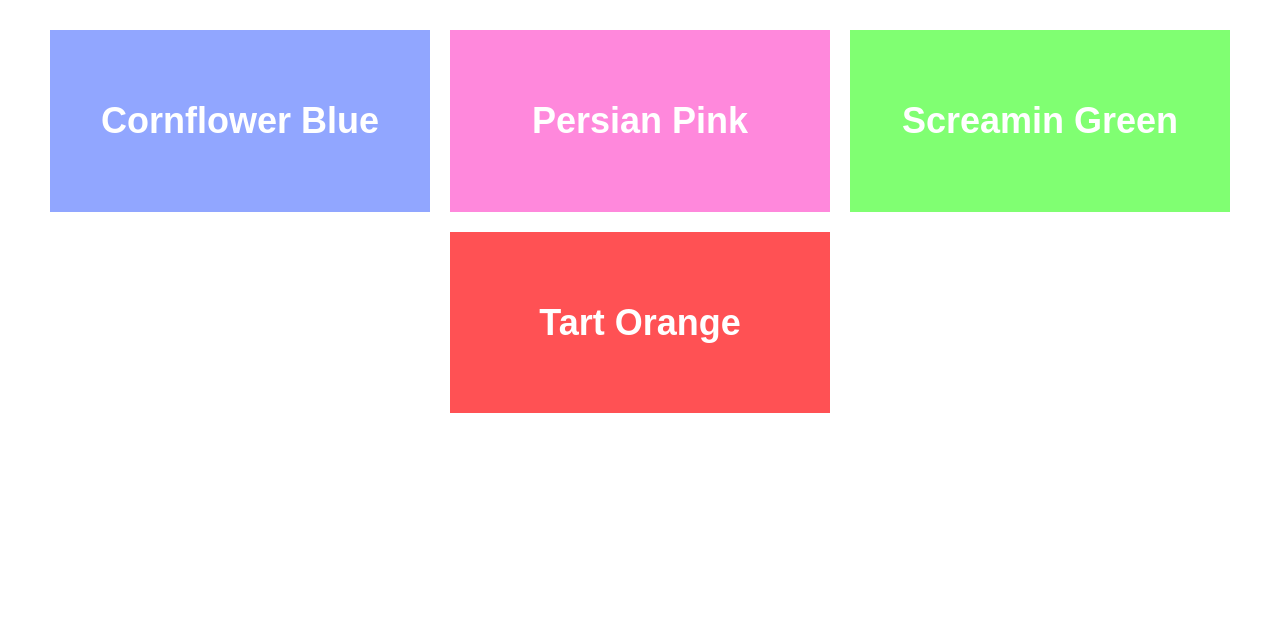
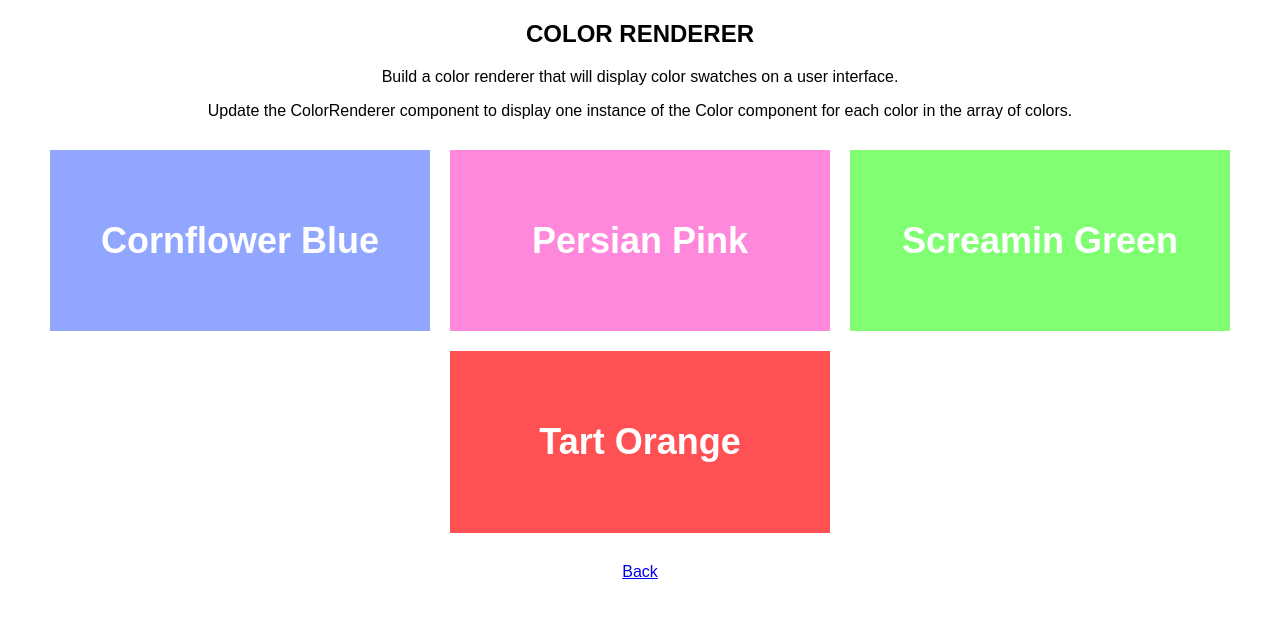
Before and after one commit to marinaaglic/react-exercises, a React (Vite) app: page /color-renderer in a window 1280 px wide. Shown: the top 618 px of the page. Built offline with nearby package versions, Linux system fonts and the light colour scheme.

Commit message:
added task text and back button

```diff
--- a/src/pages/ColorRenderer.tsx
+++ b/src/pages/ColorRenderer.tsx
@@ -1,4 +1,5 @@
 import Color from "../components/Color";
+import { Link } from "react-router-dom";
 
 const colors = [
   {
@@ -21,11 +22,23 @@ const colors = [
 
 const ColorRenderer = () => {
   return (
-    <h2>
-      {colors.map((color) => (
-        <Color key={color.name} hex={color.hex} name={color.name} />
-      ))}
-    </h2>
+    <>
+      <h2>COLOR RENDERER</h2>
+      <p>
+        Build a color renderer that will display color swatches on a user
+        interface.
+      </p>
+      <p>
+        Update the ColorRenderer component to display one instance of the Color
+        component for each color in the array of colors.
+      </p>
+      <h2>
+        {colors.map((color) => (
+          <Color key={color.name} hex={color.hex} name={color.name} />
+        ))}
+      </h2>
+      <Link to="/">Back</Link>
+    </>
   );
 };
 
```
